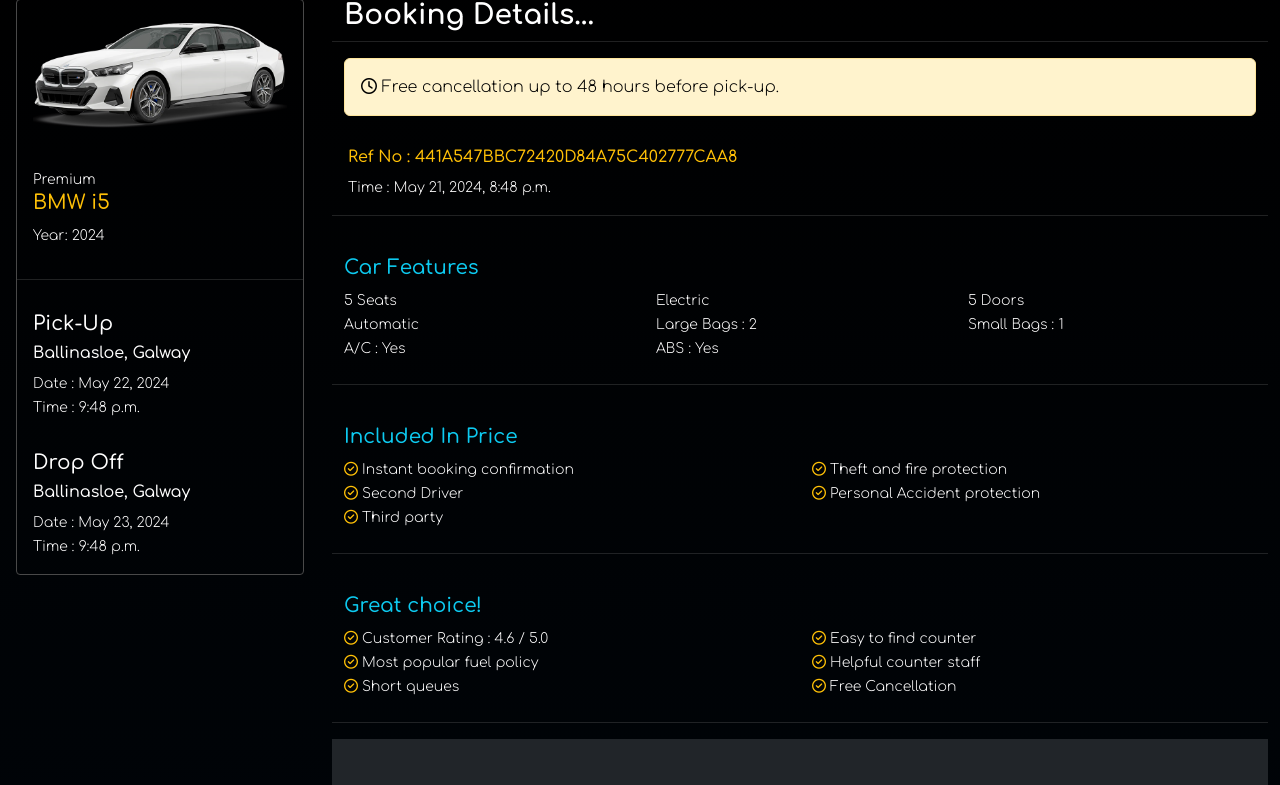
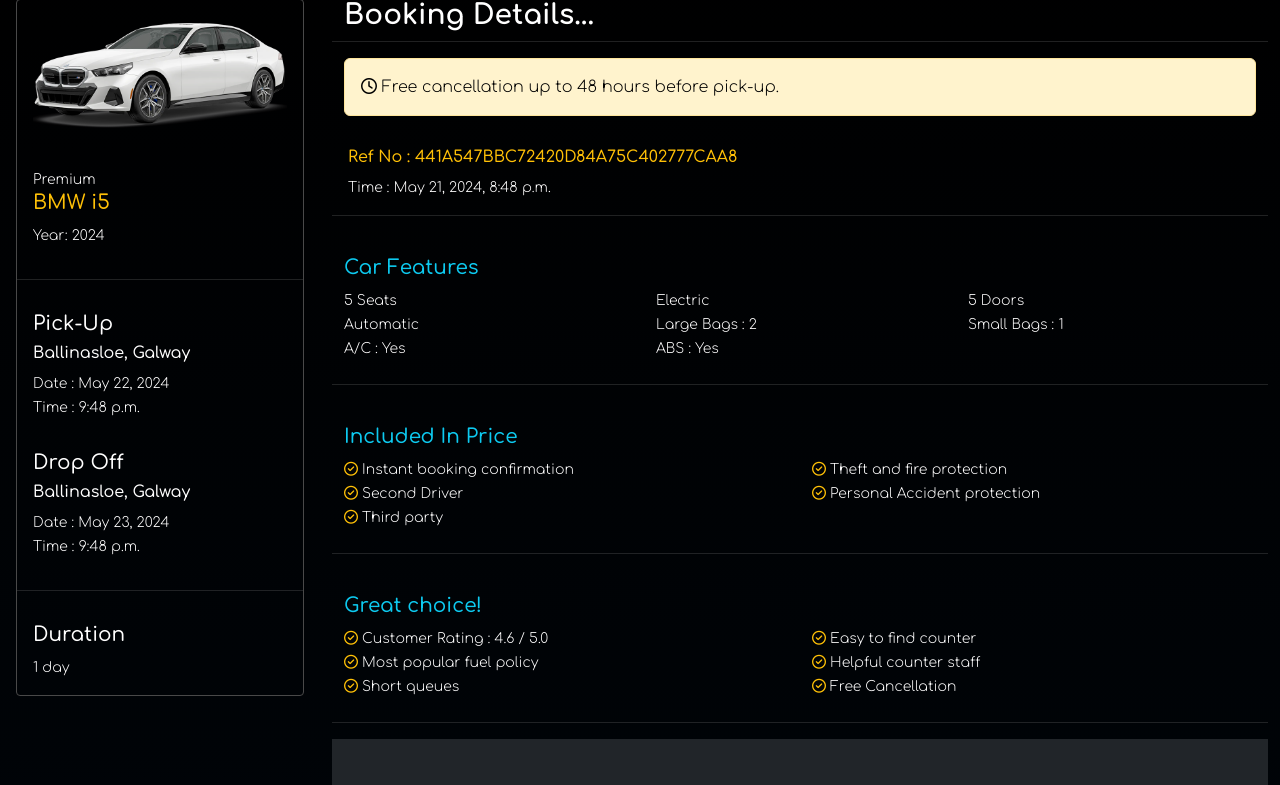
Before and after one commit to EbyChacko/fly_wheel_rent_a_car, a Django app: template templates/profiles/booking_details.html in a window 1280 px wide. Shown: the part 171-956 px from the top of the page. Run offline with Django 3.2, Linux system fonts and the light colour scheme; data comes from the database, SQL or seed files in the repository; tables that the repository leaves empty hold one stand-in row (values such as "Sample post"); the template is opened without the code that fills it: values that come from a table or form of the project are taken from there, most other values are stand-ins (such as "Sample title", 1, 10 or a date in 2020); some libraries are stand-ins or nearby versions.

Commit message:
update:profile&booking details page

```diff
--- a/templates/profiles/booking_details.html
+++ b/templates/profiles/booking_details.html
@@ -31,6 +31,14 @@
                     <h6 class="disabled">{{ booking.drop_off_city }}, {{ booking.drop_off_county }}</h6>
                     <small>Date : {{ booking.drop_off_date }}</small><br>
                     <small>Time : {{ booking.drop_off_time }}</small>
+                </div>
+                <hr>
+                <div class="col-12 p-3">
+                    <h5>Duration</h5>
+                    <small>
+                        {% if booking.days %}{{ booking.days }} day{% if booking.days > 1 %}s{% endif %}{% endif %}
+                        {% if booking.hours %} & {{ booking.hours }} hour{% if booking.hours > 1 %}s {% endif %}{% endif %}
+                    </small>
                 </div>
             </div>
         </div>
```
Also changed, not shown: templates/profiles/profile.html (+12 -2 lines).
